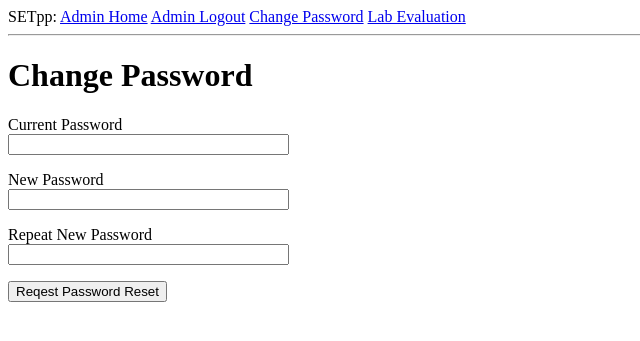
After one commit to ryanku98/SETpp, a Flask app: page /changePassword in a window 1280 px wide. The commit adds this page. Shown: the top 341 px of the page, without its empty margins (0-640 px from the left). Run offline with Flask 2, Linux system fonts and the light colour scheme; the visitor is signed in with stand-in values (Sample User, id 1); some libraries are stand-ins or nearby versions.

Commit message:
Implemented Change Password after login

```diff
--- a/app/forms.py
+++ b/app/forms.py
@@ -27,6 +27,11 @@ class RegistrationForm(FlaskForm):
     def validate_email(self, email):
         if User.query.count() != 0:
             raise ValidationError('An admin already exists for this system.')
+class ChangePasswordForm(FlaskForm):
+    current_password = PasswordField('Current Password', validators=[DataRequired()])
+    password = PasswordField('New Password', validators=[DataRequired()])
+    password2 = PasswordField('Repeat New Password', validators=[DataRequired(), EqualTo('password')])
+    submit = SubmitField('Reqest Password Reset')
 
 class ResetPasswordForm(FlaskForm):
     password = PasswordField('New Password', validators=[DataRequired()])
--- a/app/routes.py
+++ b/app/routes.py
@@ -1,7 +1,7 @@
 from flask import render_template, flash, redirect, url_for, request
 from flask_login import current_user, login_user, logout_user, login_required
 from app import app, db
-from app.forms import UploadForm, LoginForm, RegistrationForm, ResetPasswordForm, RequestPasswordResetForm, SurveyForm
+from app.forms import UploadForm, LoginForm, RegistrationForm, ResetPasswordForm, RequestPasswordResetForm, ChangePasswordForm, SurveyForm
 from app.models import User
 from app.survey import submitResult
 from app.emails import send_password_reset_email
@@ -55,11 +55,30 @@ def register():
         return redirect(url_for('login'))
     return render_template('register.html', title='Register', form=form)
 
+@app.route('/changePassword', methods=['GET', 'POST'])
+def changePassword():
+    if not current_user.is_authenticated:
+        return redirect(url_for('login'))
+    form = ChangePasswordForm()
+    if form.validate_on_submit():
+        if current_user.check_password(form.current_password.data):
+            current_user.set_password(form.password.data)
+            db.session.add(current_user)
+            db.session.commit()
+            #logout user if logged-in
+            if current_user.is_authenticated:
+                logout_user()
+            flash('Password updated')
+        flash('Incorrect password')
+        return redirect(url_for('changePassword'))
+    return render_template('changePassword.html', title='Change Password', form=form)
+
+
 @app.route('/resetPassword/<token>', methods=['GET', 'POST'])
 def resetPassword(token):
     if current_user.is_authenticated:
         return redirect(url_for('index'))
-    user = User.verify_reset_password_token(token)
+    user = User.verify_reset_password_token(token)     #Decode token, should get id of admin user
     if not user:
         return redirect(url_for('index'))
     form = ResetPasswordForm()
--- a/app/templates/base.html
+++ b/app/templates/base.html
@@ -14,6 +14,7 @@
       {% if current_user.is_authenticated %}
       <a href="{{ url_for('index') }}">Admin Home</a>
       <a href="{{ url_for('logout') }}">Admin Logout</a>
+      <a href="{{ url_for('changePassword') }}">Change Password</a>
       {% else %}
       <a href="{{ url_for('login') }}">Admin Login</a>
       {% endif %}
--- /dev/null
+++ b/app/templates/changePassword.html
@@ -0,0 +1,24 @@
+{% extends "base.html" %}
+
+{% block content %}
+  <h1>Change Password</h1>
+  <form action="" method="post" novalidate>
+    {{ form.hidden_tag() }}
+    <p>
+      {{ form.current_password.label }}<br>
+      {{ form.current_password(size=32) }}<br>
+      {% for error in form.password.errors %}<span style="color: red;">[{{ error }}]</span>{% endfor %}
+    </p>
+    <p>
+      {{ form.password.label }}<br>
+      {{ form.password(size=32) }}<br>
+      {% for error in form.password.errors %}<span style="color: red;">[{{ error }}]</span>{% endfor %}
+    </p>
+    <p>
+      {{ form.password2.label }}<br>
+      {{ form.password2(size=32) }}<br>
+      {% for error in form.password2.errors %}<span style="color: red;">[{{ error }}]</span>{% endfor %}
+    </p>
+    <p>{{ form.submit() }}</p>
+  </form>
+{% endblock %}
```
